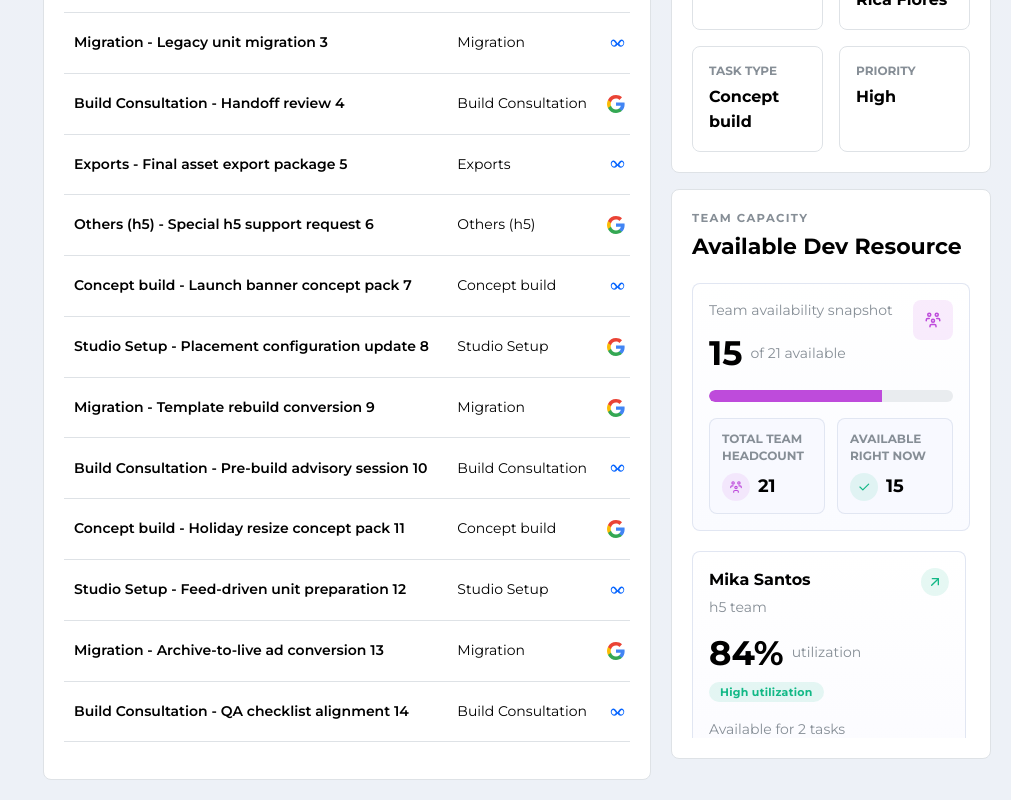
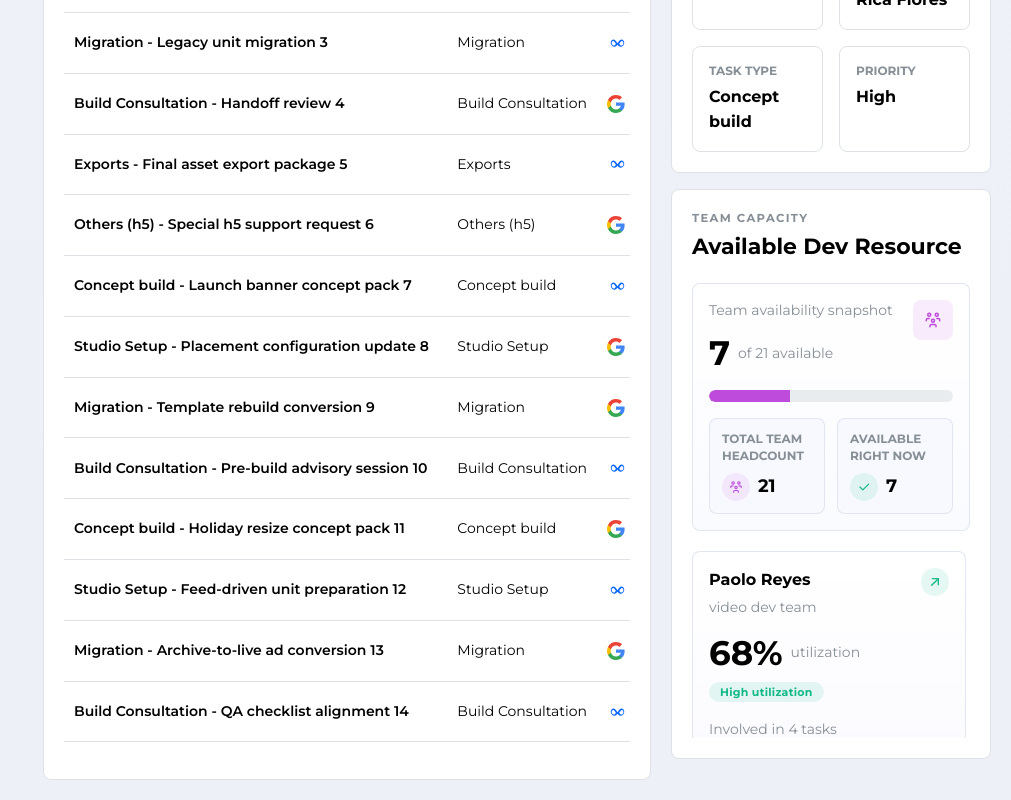
Before and after one commit to romelordinarioGithub/h5-task-monitoring, a React (Vite) app in the folder mantine-dashboard/: page / in a window 1280 px wide. Shown: the part 2099-2899 px from the top of the page, without its empty margins (269-1280 px from the left). Built offline with nearby package versions, Linux system fonts and the light colour scheme.

Commit message:
Update team capacity availability logic

```diff
--- a/mantine-dashboard/src/App.jsx
+++ b/mantine-dashboard/src/App.jsx
@@ -499,6 +499,29 @@ function App() {
     () => taskTypes.reduce((sum, item) => sum + item.count, 0),
     [],
   )
+  const resourceTaskCounts = useMemo(() => {
+    const counts = {}
+
+    tasks.forEach((task) => {
+      task.assignees.forEach((assignee) => {
+        counts[assignee] = (counts[assignee] || 0) + 1
+      })
+    })
+
+    return counts
+  }, [])
+  const availableResources = useMemo(() => {
+    const inProgressAssignees = new Set(
+      tasks
+        .filter((task) => task.status === 'In Progress')
+        .flatMap((task) => task.assignees),
+    )
+
+    // Frontend placeholder rule:
+    // show a dev as available when they have no "In Progress" task.
+    // Backend integration can later replace this with "no active timer".
+    return devResources.filter((resource) => !inProgressAssignees.has(resource.name))
+  }, [])
   const filterOptions = useMemo(
     () => ({
       taskType: ['All', ...new Set(tasks.map((task) => task.type))],
@@ -1075,7 +1098,7 @@ function App() {
                       </Text>
                       <Group align="end" gap={8} mt="md">
                         <Title order={1} className="resource-stat-card__value">
-                          {devResources.length}
+                          {availableResources.length}
                         </Title>
                         <Text size="sm" c="dimmed" mb={7}>
                           of 21 available
@@ -1088,7 +1111,7 @@ function App() {
                   </Group>
 
                   <Progress
-                    value={Math.round((devResources.length / 21) * 100)}
+                    value={Math.round((availableResources.length / 21) * 100)}
                     color="grape"
                     radius="xl"
                     size="lg"
@@ -1118,7 +1141,7 @@ function App() {
                           <IconCheck size={14} />
                         </ThemeIcon>
                         <Text fw={700} size="lg">
-                          {devResources.length}
+                          {availableResources.length}
                         </Text>
                       </Group>
                     </Paper>
@@ -1127,9 +1150,10 @@ function App() {
 
                 <Box className="resource-roster-scroll" mt="lg">
                 <SimpleGrid cols={{ base: 1, xl: 2 }} spacing="sm">
-                  {devResources.map((resource) => (
+                  {availableResources.map((resource) => (
                     (() => {
                       const trend = utilizationMeta[resource.trend]
+                      const involvementCount = resourceTaskCounts[resource.name] || 0
                       return (
                         <Paper
                           key={resource.name}
@@ -1175,10 +1199,7 @@ function App() {
                           </Badge>
 
                           <Text size="sm" c="dimmed" mt="md">
-                            {resource.capacity}
-                          </Text>
-                          <Text size="sm" fw={600} mt={4}>
-                            {resource.skill}
+                            Involved in {involvementCount} {involvementCount === 1 ? 'task' : 'tasks'}
                           </Text>
                         </Paper>
                       )
```
